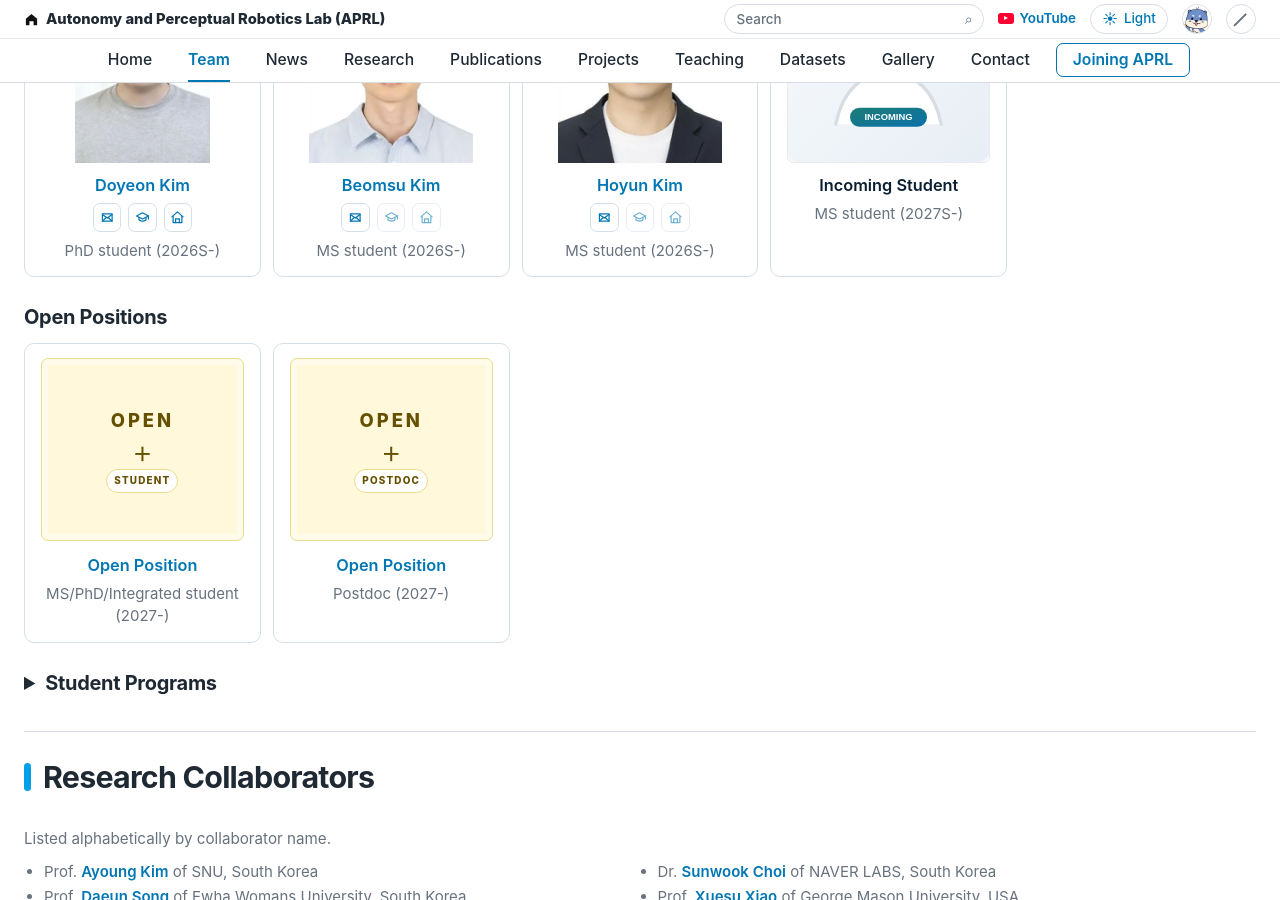
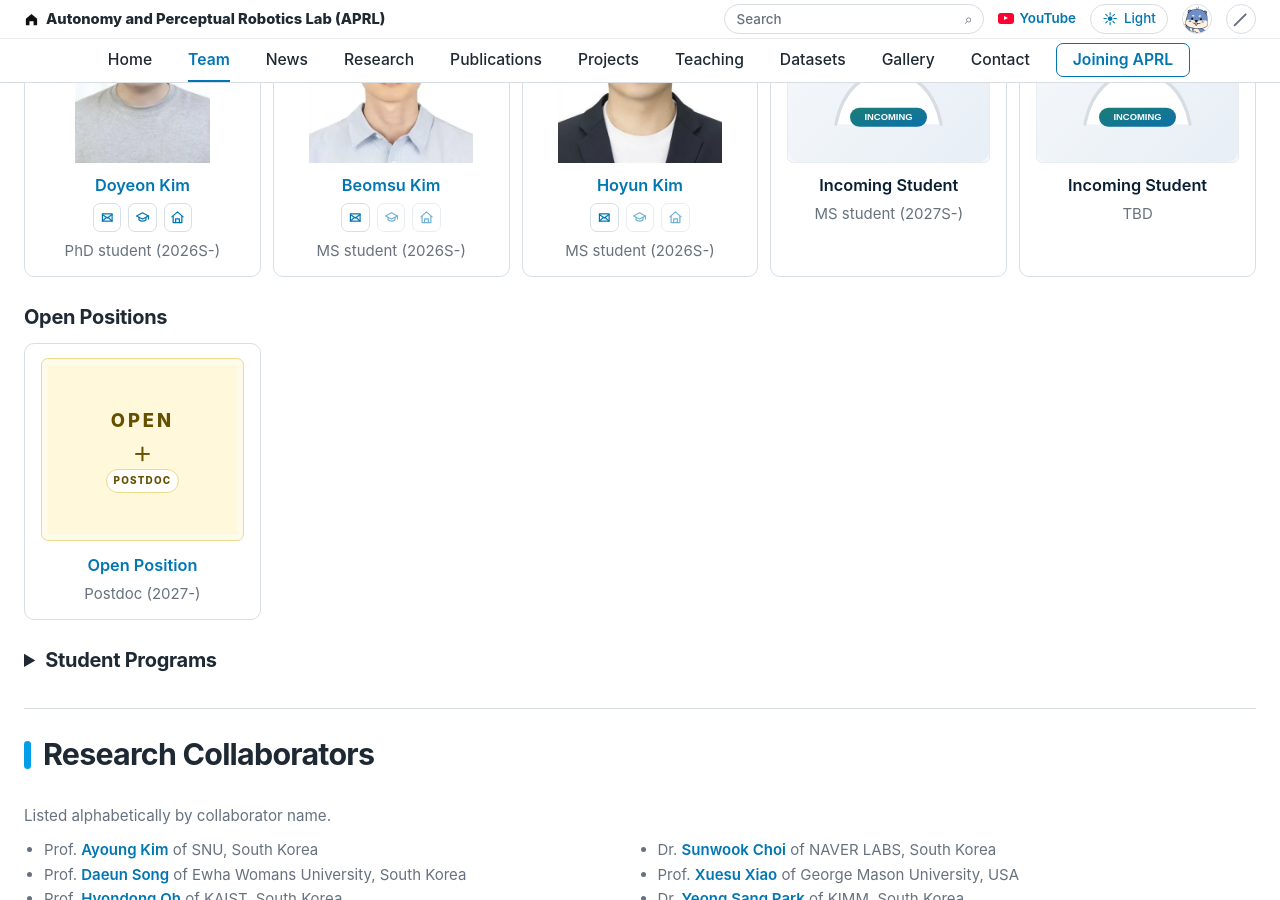
Before and after one commit to team-aprl/team-aprl.github.io, a Jekyll site: the page built from team.html, in a window 1280 px wide and 900 px high, scrolled down 1328 px. Built offline with Jekyll 4.4.1, drawn with Linux system fonts in a browser that asks for light colours.

Commit message:
Close student opening and add incoming student with TBD status

```diff
--- a/joining-aprl.html
+++ b/joining-aprl.html
@@ -28,7 +28,6 @@
             <li>
               2027 Available Positions: <a href="https://www.dgist.ac.kr/robot/" target="_blank" rel="noopener noreferrer">로봇및기계전자공학과</a> or <a href="https://www.dgist.ac.kr/ai/" target="_blank" rel="noopener noreferrer">학제학과 인공지능전공</a>
               <ul>
-                <li class="position-open">0-1 MS/PhD/Integrated student</li>
                 <li class="position-open">1 Postdoc (InnoCORE 바이오 체화형 피지컬 AI 연구단)</li>
               </ul>
             </li>
@@ -131,7 +130,6 @@
             <li>
               2027 Available Positions: Department of Robotics and Mechatronics Engineering or Interdisciplinary Program in Artificial Intelligence
               <ul>
-                <li class="position-open">0-1 MS/PhD/Integrated student</li>
                 <li class="position-open">1 Postdoc (InnoCORE Bio-Embodied Physical AI Research Group)</li>
               </ul>
             </li>
--- a/team.html
+++ b/team.html
@@ -145,15 +145,15 @@
             <h3>Incoming Student</h3>
             <p>MS student (2027S-)</p>
           </article>
+          <article class="team-member-card team-member-placeholder-card">
+            <img class="team-member-photo team-member-placeholder" src="assets/team/incoming-student.svg" alt="Incoming student" loading="lazy" />
+            <h3>Incoming Student</h3>
+            <p>TBD</p>
+          </article>
         </div>
 
         <h2 class="team-open-positions-heading"><a href="{{ '/joining-aprl.html' | relative_url }}">Open Positions</a></h2>
         <div class="team-member-grid team-open-position-grid">
-          <article class="team-member-card team-member-placeholder-card">
-            <div class="team-open-position-mark" aria-hidden="true"><span class="team-open-position-label">OPEN</span><span class="team-open-position-plus">+</span><span class="team-open-position-role">STUDENT</span></div>
-            <h3><a href="{{ '/joining-aprl.html' | relative_url }}">Open Position</a></h3>
-            <p>MS/PhD/Integrated student (2027-)</p>
-          </article>
           <article class="team-member-card team-member-placeholder-card">
             <div class="team-open-position-mark" aria-hidden="true"><span class="team-open-position-label">OPEN</span><span class="team-open-position-plus">+</span><span class="team-open-position-role">POSTDOC</span></div>
             <h3><a href="{{ '/joining-aprl.html' | relative_url }}">Open Position</a></h3>
```
